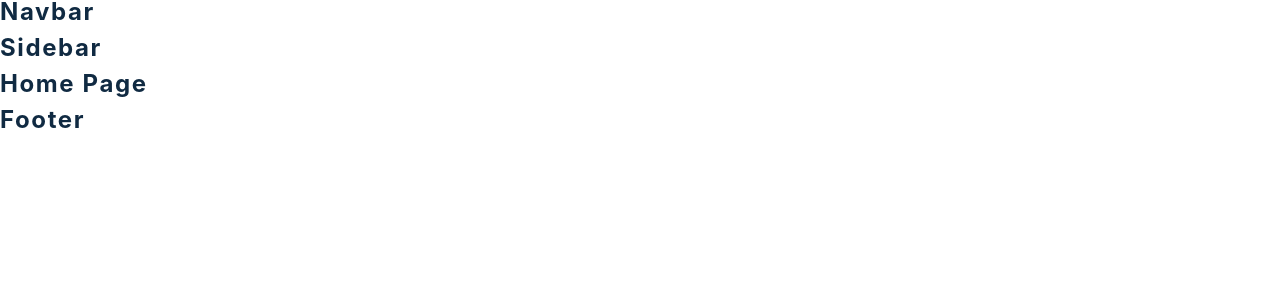
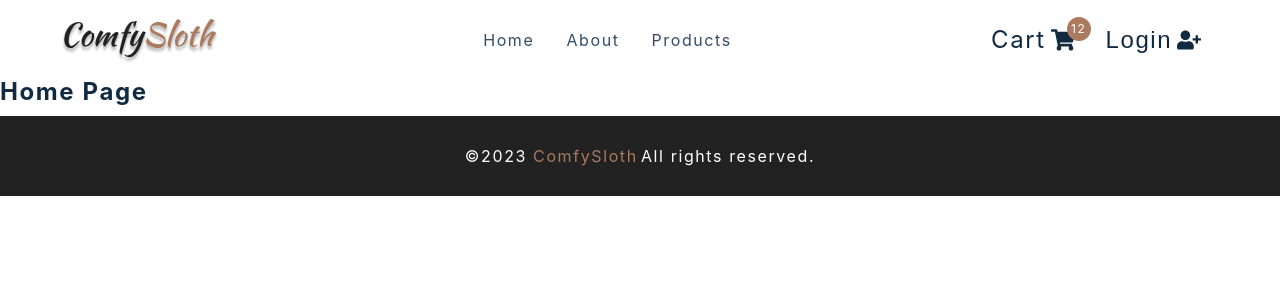
Before and after one commit to kunal-gulati-dev/comfysloth_ecommerce, a React (Create React App) app: page / in a window 1280 px wide. Shown: the top 300 px of the page. Built offline with nearby package versions, Linux system fonts and the light colour scheme; the HTML template or start-up script is replaced by a standard one.

Commit message:
added the navbar functionality

```diff
--- a/src/components/CartButtons.js
+++ b/src/components/CartButtons.js
@@ -7,7 +7,18 @@
 import { useUserContext } from '../context/user_context'
 
 const CartButtons = () => {
-  return <h4>cart buttons </h4>
+  return <Wrapper className='cart-btn-wrapper'>
+    <Link to='/cart' className='cart-btn'>
+      Cart
+      <span className='cart-container'>
+        <FaShoppingCart />
+        <span className='cart-value'>12</span>
+      </span>
+    </Link>
+    <button type='button' className='auth-btn'>
+      Login <FaUserPlus />
+    </button>
+  </Wrapper>
 }
 
 const Wrapper = styled.div`
--- a/src/components/Footer.js
+++ b/src/components/Footer.js
@@ -1,7 +1,13 @@
 import React from 'react'
 import styled from 'styled-components'
 const Footer = () => {
-  return <h4>footer</h4>
+  return <Wrapper>
+    <h5>
+      &copy;{new Date().getFullYear()}
+      <span> ComfySloth</span>
+    </h5>
+    <h5>All rights reserved.</h5>
+  </Wrapper>
 }
 
 const Wrapper = styled.footer`
--- a/src/components/Navbar.js
+++ b/src/components/Navbar.js
@@ -9,7 +9,29 @@
 import { useUserContext } from '../context/user_context'
 
 const Nav = () => {
-  return <h4>navbar</h4>
+  return (
+    <NavContainer>
+      <div className="nav-center">
+        <div className="nav-header">
+          <Link to='/'>
+            <img src={logo} alt="comfy sloth" />
+          </Link>
+          <button type='button' className='nav-toggle'>
+            <FaBars />
+          </button>
+        </div>
+        <ul className='nav-links'>
+          {links.map((link) => {
+            const {id, text, url} = link;
+            return (
+              <li key={id}><Link to={url}>{text}</Link></li>
+            )
+          })}
+        </ul>
+        <CartButtons/>
+      </div>
+    </NavContainer>
+  )
 }
 
 const NavContainer = styled.nav`
--- a/src/components/Sidebar.js
+++ b/src/components/Sidebar.js
@@ -9,7 +9,33 @@
 import { useUserContext } from '../context/user_context'
 
 const Sidebar = () => {
-  return <h4>sidebar</h4>
+  const isOpen = false
+  return (
+    <SidebarContainer>
+      <aside className={`${isOpen ? "sidebar show-sidebar" : "sidebar"}`}>
+        <div className="sidebar-header">
+          <img src={logo} className="logo" alt="comfy sloth" />
+          <button className="close-btn" type="button">
+            <FaTimes />
+          </button>
+        </div>
+        <ul className="links">
+          {links.map((link) => {
+            const { id, text, url } = link;
+            return (
+              <li key={id}>
+                <Link to={url}>{text}</Link>
+              </li>
+            );
+          })}
+          <li >
+            <Link to='/checkout'>Checkout</Link>
+          </li>
+        </ul>
+        <CartButtons />
+      </aside>
+    </SidebarContainer>
+  );
 }
 
 const SidebarContainer = styled.div`
```
